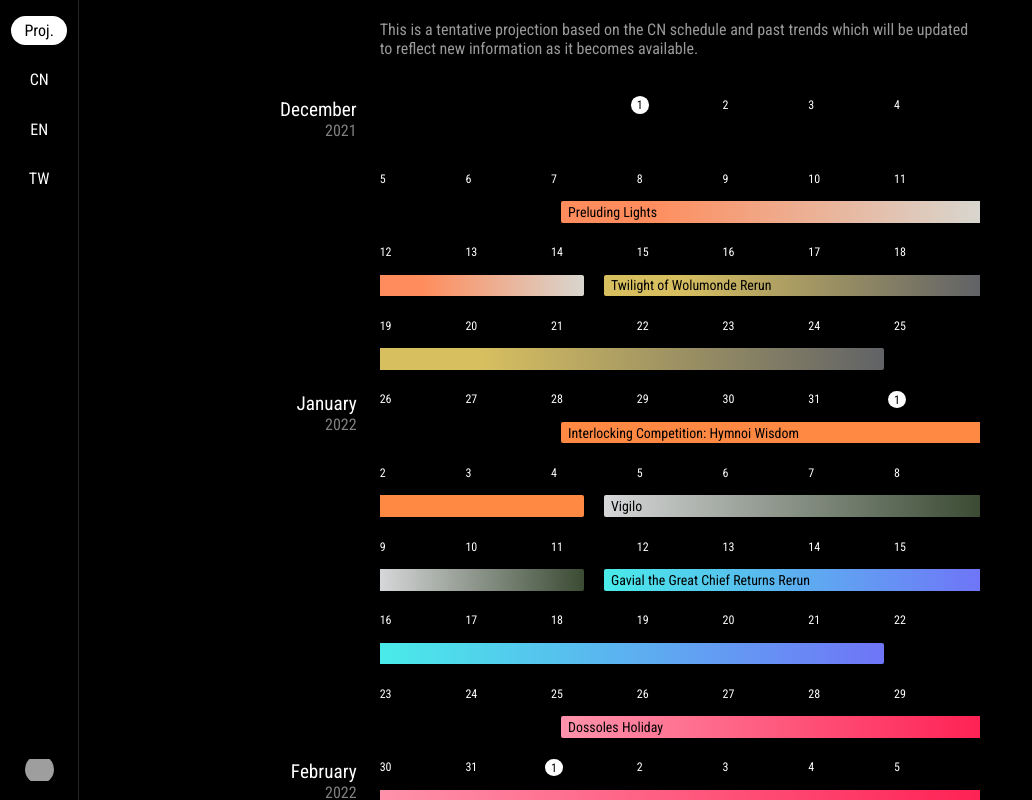
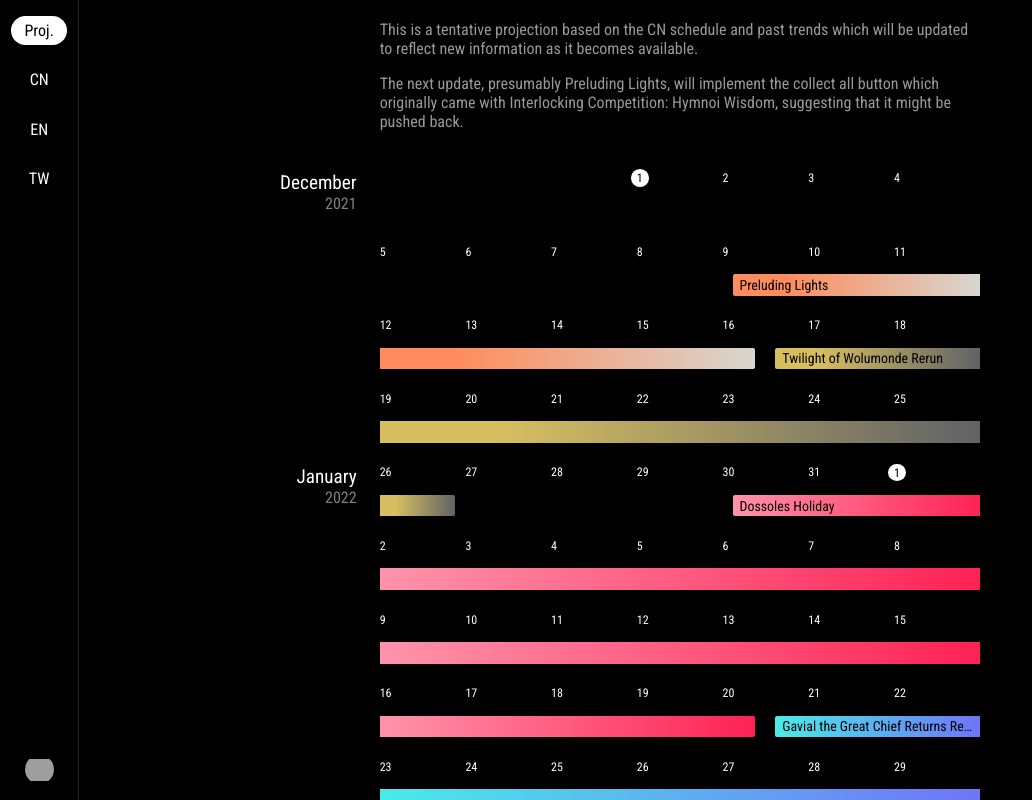
Before and after one commit to jaywyeee/arknights-calendar, a Svelte app: page / in a window 1280 px wide. Shown: the whole page, without its empty margins (0-1032 px from the left). Built offline with nearby package versions, Linux system fonts and the light colour scheme; grey boxes are pictures that could not be loaded; a web font is replaced by a local one.

Commit message:
Update future schedule

```diff
--- a/src/App.svelte
+++ b/src/App.svelte
@@ -5,7 +5,7 @@
 	import { onMount } from "svelte";
 
 	const pages = [
-		{ id: "pr", name: "Proj.", description: ["This is a tentative projection based on the CN schedule and past trends which will be updated to reflect new information as it becomes available."] },
+		{ id: "pr", name: "Proj.", description: ["This is a tentative projection based on the CN schedule and past trends which will be updated to reflect new information as it becomes available.", "The next update, presumably Preluding Lights, will implement the collect all button which originally came with Interlocking Competition: Hymnoi Wisdom, suggesting that it might be pushed back."] },
 		{ id: "cn", name: "CN", description: ["This is a complete timeline of the CN schedule."] },
 		{ id: "en", name: "EN", description: ["This is a complete timeline of the EN schedule."] },
 		{ id: "tw", name: "TW", description: ["This is a complete timeline of the TW schedule."] }
--- a/src/data/episodes.json
+++ b/src/data/episodes.json
@@ -1,6 +1,6 @@
 {
 	"pr": [
-		{ "episode": 9, "date": [2022,  3, 10] }
+		{ "episode": 9, "date": [2022,  3, 17] }
 	],
 	"cn": [
 		{ "episode": 5, "date": [2019,  7,  9] },
--- a/src/data/events.json
+++ b/src/data/events.json
@@ -1,17 +1,17 @@
 {
 	"pr": {
 		"2021": [
-			{ "start": [12,  7], "duration":  7, "event": "pl" },
-			{ "start": [12, 14], "duration": 10, "event": "tow", "rerun": true },
-			{ "start": [12, 28], "duration":  7, "event": "ic1" }
+			{ "start": [12,  9], "duration":  7, "event": "pl" },
+			{ "start": [12, 16], "duration": 10, "event": "tow", "rerun": true },
+			{ "start": [12, 30], "duration": 21, "event": "dh" }
 		],
 		"2022": [
-			{ "start": [ 1,  4], "duration":  7, "event": "v" },
-			{ "start": [ 1, 11], "duration": 10, "event": "gtgcr", "rerun": true },
-			{ "start": [ 1, 25], "duration": 21, "event": "dh" },
-			{ "start": [ 2, 15], "duration": 14, "event": "cc6" },
-			{ "start": [ 3, 24], "duration": 10, "event": "mn", "rerun": true },
-			{ "start": [ 4,  7], "duration":  7, "event": "ps" },
+			{ "start": [ 1, 20], "duration": 10, "event": "gtgcr", "rerun": true },
+			{ "start": [ 2,  3], "duration": 14, "event": "cc6" },
+			{ "start": [ 2, 24], "duration":  7, "event": "ic1" },
+			{ "start": [ 3,  8], "duration":  7, "event": "v" },
+			{ "start": [ 3, 31], "duration": 10, "event": "mn", "rerun": true },
+			{ "start": [ 4, 14], "duration":  7, "event": "ps" },
 			{ "start": [ 4, 29], "duration": 21, "event": "nl" },
 			{ "start": [ 5, 20], "duration": 14, "event": "cc7" },
 			{ "start": [ 6,  3], "duration": 10, "event": "mb", "rerun": true }
```
